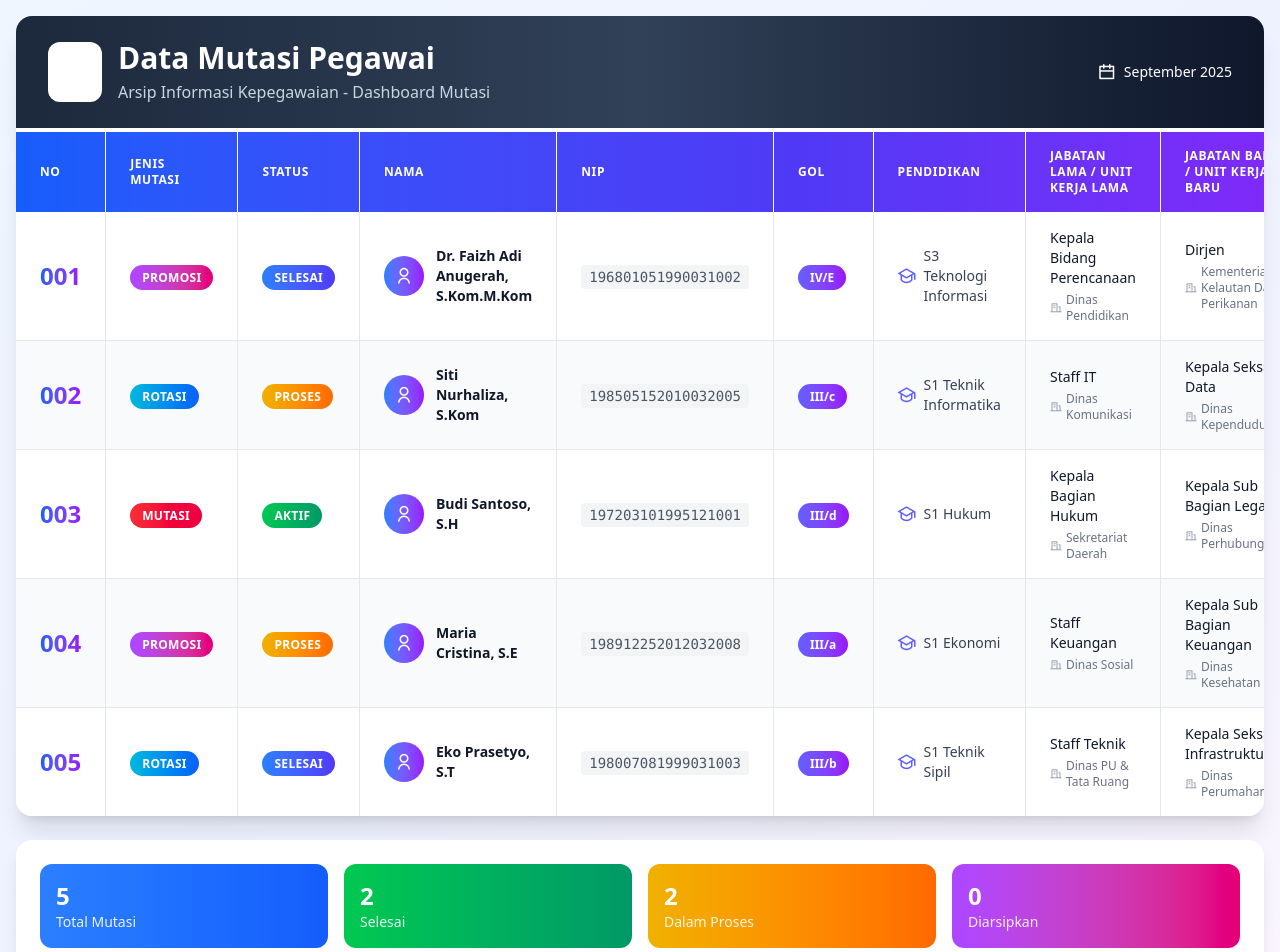
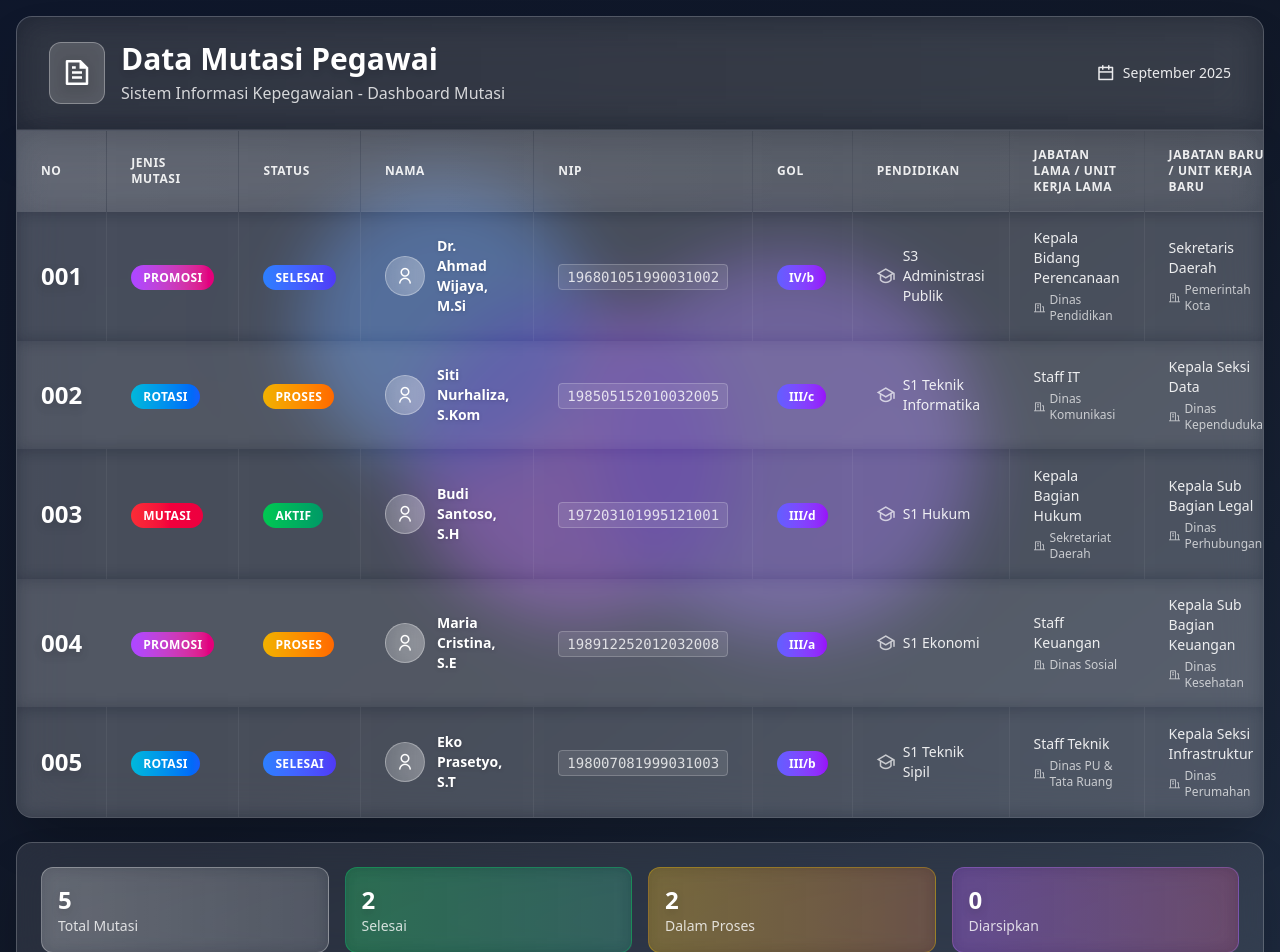
Before and after one commit to Glenn-Rhee/progress-archive-kkp, a Next.js app: page /arsip in a window 1280 px wide. Shown: the top 952 px of the page. Built offline with nearby package versions, Linux system fonts and the light colour scheme.

Commit message:
feat:table baru

```diff
--- a/src/app/arsip/page.tsx
+++ b/src/app/arsip/page.tsx
@@ -1,5 +1,6 @@
-"use client"
+'use client';
 import React, { useState } from 'react';
+import BackgroundAnimated from '@/components/BackgroundAnimated';
 // Using Remix Icon classes instead of lucide-react
 // Make sure to include Remix Icon CSS: https://cdn.jsdelivr.net/npm/remixicon@3.5.0/fonts/remixicon.css
 
@@ -32,16 +33,16 @@ const sampleData: MutasiData[] = [
     no: 1,
     jenisMutasi: 'Promosi',
     status: 'Selesai',
-    nama: 'Dr. Faizh Adi Anugerah, S.Kom.M.Kom',
+    nama: 'Dr. Ahmad Wijaya, M.Si',
     nip: '196801051990031002',
-    golongan: 'IV/E',
-    pendidikan: 'S3 Teknologi Informasi',
+    golongan: 'IV/b',
+    pendidikan: 'S3 Administrasi Publik',
     jabatanLama: 'Kepala Bidang Perencanaan',
     unitKerjaLama: 'Dinas Pendidikan',
-    jabatanBaru: 'Dirjen',
-    unitKerjaBaru: 'Kementerian Kelautan Dan Perikanan',
+    jabatanBaru: 'Sekretaris Daerah',
+    unitKerjaBaru: 'Pemerintah Kota',
     catatan: 'Berlaku mulai 1 Januari 2025',
-    tanggalMutasi: '2025-01-01'
+    tanggalMutasi: '2025-01-01'
   },
   {
     id: '2',
@@ -177,140 +178,140 @@ const MutasiTable: React.FC<TableProps> = ({ data }) => {
   };
 
   return (
-    <div className="min-h-screen bg-gradient-to-br from-blue-50 via-indigo-50 to-purple-50 p-4">
+    <div className="min-h-screen p-4">
       <div className="max-w-7xl mx-auto">
           {/* Header */}
-        <div className="bg-white rounded-t-2xl shadow-xl border-b-4 border-gradient-to-r from-blue-500 to-purple-600">
-          <div className="bg-gradient-to-r from-slate-800 via-slate-700 to-slate-900 rounded-t-2xl px-8 py-6">
+          <div className="bg-white/10 backdrop-blur-xl rounded-t-2xl shadow-2xl border border-white/20">
+            <div className="bg-gradient-to-r from-black/20 via-black/15 to-black/10 backdrop-blur-lg rounded-t-2xl px-8 py-6 border-b border-white/10">
               <div className="flex items-center justify-between">
                 <div className="flex items-center space-x-4">
-                <div className="p-3 bg-white bg-opacity-20 rounded-xl backdrop-blur-sm">
-                  <i className="ri-file-text-line text-3xl text-white"></i>
+                  <div className="p-3 bg-white/20 backdrop-blur-sm rounded-xl border border-white/30">
+                    <i className="ri-file-text-line text-3xl text-white drop-shadow-lg"></i>
                   </div>
                   <div>
-                  <h1 className="text-3xl font-bold text-white">Data Mutasi Pegawai</h1>
-                  <p className="text-slate-300 mt-1">Arsip Informasi Kepegawaian - Dashboard Mutasi</p>
+                    <h1 className="text-3xl font-bold text-white drop-shadow-lg">Data Mutasi Pegawai</h1>
+                    <p className="text-white/80 mt-1 drop-shadow">Sistem Informasi Kepegawaian - Dashboard Mutasi</p>
                   </div>
                 </div>
-              <div className="flex items-center space-x-2 text-white">
+                <div className="flex items-center space-x-2 text-white/90">
                   <i className="ri-calendar-line text-lg"></i>
-                <span className="text-sm">September 2025</span>
+                  <span className="text-sm font-medium">September 2025</span>
                 </div>
               </div>
             </div>
           </div>
 
           {/* Table */}
-        <div className="bg-white rounded-b-2xl shadow-xl overflow-hidden">
+          <div className="bg-white/10 backdrop-blur-xl rounded-b-2xl shadow-2xl overflow-hidden border border-white/20 border-t-0">
             <div className="overflow-x-auto">
               <table className="w-full">
                 {/* Table Header */}
-              <thead className="bg-gradient-to-r from-blue-600 via-indigo-600 to-purple-600">
+                <thead className="bg-gradient-to-r from-white/20 via-white/15 to-white/10 backdrop-blur-lg border-b border-white/20">
                   <tr>
-                  <th className="px-6 py-4 text-left text-xs font-bold text-white uppercase tracking-wider border-r border-white border-opacity-20">
+                  <th className="px-6 py-4 text-left text-xs font-bold text-white/90 uppercase tracking-wider border-r border-white/10">
                     No
                   </th>
-                  <th className="px-6 py-4 text-left text-xs font-bold text-white uppercase tracking-wider border-r border-white border-opacity-20">
+                  <th className="px-6 py-4 text-left text-xs font-bold text-white/90 uppercase tracking-wider border-r border-white/10">
                     Jenis Mutasi
                   </th>
-                  <th className="px-6 py-4 text-left text-xs font-bold text-white uppercase tracking-wider border-r border-white border-opacity-20">
+                  <th className="px-6 py-4 text-left text-xs font-bold text-white/90 uppercase tracking-wider border-r border-white/10">
                     Status
                   </th>
-                  <th className="px-6 py-4 text-left text-xs font-bold text-white uppercase tracking-wider border-r border-white border-opacity-20">
+                  <th className="px-6 py-4 text-left text-xs font-bold text-white/90 uppercase tracking-wider border-r border-white/10">
                     Nama
                   </th>
-                  <th className="px-6 py-4 text-left text-xs font-bold text-white uppercase tracking-wider border-r border-white border-opacity-20">
+                  <th className="px-6 py-4 text-left text-xs font-bold text-white/90 uppercase tracking-wider border-r border-white/10">
                     NIP
                   </th>
-                  <th className="px-6 py-4 text-left text-xs font-bold text-white uppercase tracking-wider border-r border-white border-opacity-20">
+                  <th className="px-6 py-4 text-left text-xs font-bold text-white/90 uppercase tracking-wider border-r border-white/10">
                     Gol
                   </th>
-                  <th className="px-6 py-4 text-left text-xs font-bold text-white uppercase tracking-wider border-r border-white border-opacity-20">
+                  <th className="px-6 py-4 text-left text-xs font-bold text-white/90 uppercase tracking-wider border-r border-white/10">
                     Pendidikan
                   </th>
-                  <th className="px-6 py-4 text-left text-xs font-bold text-white uppercase tracking-wider border-r border-white border-opacity-20">
+                  <th className="px-6 py-4 text-left text-xs font-bold text-white/90 uppercase tracking-wider border-r border-white/10">
                     Jabatan Lama / Unit Kerja Lama
                   </th>
-                  <th className="px-6 py-4 text-left text-xs font-bold text-white uppercase tracking-wider border-r border-white border-opacity-20">
+                  <th className="px-6 py-4 text-left text-xs font-bold text-white/90 uppercase tracking-wider border-r border-white/10">
                     Jabatan Baru / Unit Kerja Baru
                   </th>
-                  <th className="px-6 py-4 text-left text-xs font-bold text-white uppercase tracking-wider border-r border-white border-opacity-20">
+                  <th className="px-6 py-4 text-left text-xs font-bold text-white/90 uppercase tracking-wider border-r border-white/10">
                     Catatan
                   </th>
-                  <th className="px-6 py-4 text-left text-xs font-bold text-white uppercase tracking-wider">
+                  <th className="px-6 py-4 text-left text-xs font-bold text-white/90 uppercase tracking-wider">
                     Arsip
                   </th>
                 </tr>
               </thead>
 
               {/* Table Body */}
-              <tbody className="divide-y divide-gray-200">
+              <tbody className="divide-y divide-white/10">
                 {data.map((item, index) => (
                   <tr
                     key={item.id}
-                    className={`hover:bg-gradient-to-r hover:from-blue-50 hover:to-indigo-50 transition-all duration-300 ${
-                      index % 2 === 0 ? 'bg-white' : 'bg-gray-50'
-                    } ${archivedItems.has(item.id) ? 'opacity-60 bg-gray-100' : ''}`}
+                    className={`hover:bg-white/20 backdrop-blur-sm transition-all duration-300 ${
+                      index % 2 === 0 ? 'bg-white/5' : 'bg-white/10'
+                    } ${archivedItems.has(item.id) ? 'opacity-60 bg-white/5' : ''} border-b border-white/5`}
                   >
-                    <td className="px-6 py-4 whitespace-nowrap border-r border-gray-200">
+                    <td className="px-6 py-4 whitespace-nowrap border-r border-white/10">
                       <div className="flex items-center justify-center">
-                        <span className="text-2xl font-bold text-transparent bg-gradient-to-r from-blue-600 to-purple-600 bg-clip-text">
+                        <span className="text-2xl font-bold text-white drop-shadow-lg">
                           {item.no.toString().padStart(3, '0')}
                         </span>
                       </div>
                     </td>
-                    <td className="px-6 py-4 whitespace-nowrap border-r border-gray-200">
+                    <td className="px-6 py-4 whitespace-nowrap border-r border-white/10">
                       <JenisMutasiBadge jenis={item.jenisMutasi} />
                     </td>
-                    <td className="px-6 py-4 whitespace-nowrap border-r border-gray-200">
+                    <td className="px-6 py-4 whitespace-nowrap border-r border-white/10">
                       <StatusBadge status={item.status} />
                     </td>
-                    <td className="px-6 py-4 border-r border-gray-200">
+                    <td className="px-6 py-4 border-r border-white/10">
                       <div className="flex items-center space-x-3">
                         <div className="flex-shrink-0 h-10 w-10">
-                          <div className="h-10 w-10 rounded-full bg-gradient-to-r from-blue-500 to-purple-600 flex items-center justify-center">
+                          <div className="h-10 w-10 rounded-full bg-gradient-to-r from-white/20 to-white/30 backdrop-blur-sm border border-white/30 flex items-center justify-center">
                             <i className="ri-user-line text-lg text-white"></i>
                           </div>
                         </div>
                         <div>
-                          <div className="text-sm font-semibold text-gray-900">{item.nama}</div>
+                          <div className="text-sm font-semibold text-white drop-shadow">{item.nama}</div>
                         </div>
                       </div>
                     </td>
-                    <td className="px-6 py-4 whitespace-nowrap border-r border-gray-200">
-                      <span className="font-mono text-sm text-gray-600 bg-gray-100 px-2 py-1 rounded">
+                    <td className="px-6 py-4 whitespace-nowrap border-r border-white/10">
+                      <span className="font-mono text-sm text-white/80 bg-white/10 backdrop-blur-sm px-2 py-1 rounded border border-white/20">
                         {item.nip}
                       </span>
                     </td>
-                    <td className="px-6 py-4 whitespace-nowrap border-r border-gray-200">
+                    <td className="px-6 py-4 whitespace-nowrap border-r border-white/10">
                       <GolonganBadge golongan={item.golongan} />
                     </td>
-                    <td className="px-6 py-4 border-r border-gray-200">
+                    <td className="px-6 py-4 border-r border-white/10">
                       <div className="flex items-center space-x-2">
-                        <i className="ri-graduation-cap-line text-lg text-indigo-500"></i>
-                        <span className="text-sm text-gray-700">{item.pendidikan}</span>
+                        <i className="ri-graduation-cap-line text-lg text-white/70"></i>
+                        <span className="text-sm text-white/90">{item.pendidikan}</span>
                       </div>
                     </td>
-                    <td className="px-6 py-4 border-r border-gray-200">
+                    <td className="px-6 py-4 border-r border-white/10">
                       <div className="space-y-1">
-                        <div className="text-sm font-medium text-gray-900">{item.jabatanLama}</div>
+                        <div className="text-sm font-medium text-white/90">{item.jabatanLama}</div>
                         <div className="flex items-center space-x-1">
-                          <i className="ri-building-line text-xs text-gray-400"></i>
-                          <span className="text-xs text-gray-500">{item.unitKerjaLama}</span>
+                          <i className="ri-building-line text-xs text-white/60"></i>
+                          <span className="text-xs text-white/70">{item.unitKerjaLama}</span>
                         </div>
                       </div>
                     </td>
-                    <td className="px-6 py-4 border-r border-gray-200">
+                    <td className="px-6 py-4 border-r border-white/10">
                       <div className="space-y-1">
-                        <div className="text-sm font-medium text-gray-900">{item.jabatanBaru}</div>
+                        <div className="text-sm font-medium text-white/90">{item.jabatanBaru}</div>
                         <div className="flex items-center space-x-1">
-                          <i className="ri-building-line text-xs text-gray-400"></i>
-                          <span className="text-xs text-gray-500">{item.unitKerjaBaru}</span>
+                          <i className="ri-building-line text-xs text-white/60"></i>
+                          <span className="text-xs text-white/70">{item.unitKerjaBaru}</span>
                         </div>
                       </div>
                     </td>
-                    <td className="px-6 py-4 border-r border-gray-200">
-                      <div className="text-sm text-gray-600 italic max-w-xs">
+                    <td className="px-6 py-4 border-r border-white/10">
+                      <div className="text-sm text-white/80 italic max-w-xs">
                         {item.catatan}
                       </div>
                     </td>
@@ -318,10 +319,10 @@ const MutasiTable: React.FC<TableProps> = ({ data }) => {
                       <button
                         onClick={() => handleArchive(item.id, item.nama)}
                         disabled={archivedItems.has(item.id)}
-                        className={`inline-flex items-center space-x-2 px-4 py-2 rounded-lg text-sm font-medium transition-all duration-200 ${
+                        className={`inline-flex items-center space-x-2 px-4 py-2 rounded-lg text-sm font-medium transition-all duration-200 backdrop-blur-sm border ${
                           archivedItems.has(item.id)
-                            ? 'bg-green-100 text-green-800 cursor-not-allowed'
-                            : 'bg-gradient-to-r from-slate-600 to-slate-700 text-white hover:from-slate-700 hover:to-slate-800 hover:shadow-lg transform hover:-translate-y-0.5'
+                            ? 'bg-green-500/20 text-green-100 cursor-not-allowed border-green-400/30'
+                            : 'bg-white/10 text-white hover:bg-white/20 hover:shadow-lg transform hover:-translate-y-0.5 border-white/30'
                         }`}
                       >
                         <i className={`${archivedItems.has(item.id) ? 'ri-check-line' : 'ri-archive-line'} text-base`}></i>
@@ -336,23 +337,23 @@ const MutasiTable: React.FC<TableProps> = ({ data }) => {
         </div>
 
         {/* Footer Stats */}
-        <div className="mt-6 bg-white rounded-2xl shadow-lg p-6">
+        <div className="mt-6 bg-white/10 backdrop-blur-xl rounded-2xl shadow-2xl border border-white/20 p-6">
           <div className="grid grid-cols-1 md:grid-cols-4 gap-4">
-            <div className="bg-gradient-to-r from-blue-500 to-blue-600 rounded-xl p-4 text-white">
-              <div className="text-2xl font-bold">{data.length}</div>
-              <div className="text-sm opacity-90">Total Mutasi</div>
+            <div className="bg-gradient-to-r from-white/20 to-white/10 backdrop-blur-sm rounded-xl p-4 text-white border border-white/30">
+              <div className="text-2xl font-bold drop-shadow-lg">{data.length}</div>
+              <div className="text-sm text-white/80">Total Mutasi</div>
             </div>
-            <div className="bg-gradient-to-r from-green-500 to-emerald-600 rounded-xl p-4 text-white">
-              <div className="text-2xl font-bold">{data.filter(d => d.status === 'Selesai').length}</div>
-              <div className="text-sm opacity-90">Selesai</div>
+            <div className="bg-gradient-to-r from-green-500/30 to-emerald-500/20 backdrop-blur-sm rounded-xl p-4 text-white border border-green-400/30">
+              <div className="text-2xl font-bold drop-shadow-lg">{data.filter(d => d.status === 'Selesai').length}</div>
+              <div className="text-sm text-white/80">Selesai</div>
             </div>
-            <div className="bg-gradient-to-r from-yellow-500 to-orange-500 rounded-xl p-4 text-white">
-              <div className="text-2xl font-bold">{data.filter(d => d.status === 'Proses').length}</div>
-              <div className="text-sm opacity-90">Dalam Proses</div>
+            <div className="bg-gradient-to-r from-yellow-500/30 to-orange-500/20 backdrop-blur-sm rounded-xl p-4 text-white border border-yellow-400/30">
+              <div className="text-2xl font-bold drop-shadow-lg">{data.filter(d => d.status === 'Proses').length}</div>
+              <div className="text-sm text-white/80">Dalam Proses</div>
             </div>
-            <div className="bg-gradient-to-r from-purple-500 to-pink-600 rounded-xl p-4 text-white">
-              <div className="text-2xl font-bold">{archivedItems.size}</div>
-              <div className="text-sm opacity-90">Diarsipkan</div>
+            <div className="bg-gradient-to-r from-purple-500/30 to-pink-500/20 backdrop-blur-sm rounded-xl p-4 text-white border border-purple-400/30">
+              <div className="text-2xl font-bold drop-shadow-lg">{archivedItems.size}</div>
+              <div className="text-sm text-white/80">Diarsipkan</div>
             </div>
           </div>
         </div>
@@ -363,7 +364,14 @@ const MutasiTable: React.FC<TableProps> = ({ data }) => {
 
 // Main App Component
 const App: React.FC = () => {
-  return <MutasiTable data={sampleData} />;
+  return (
+    <div className="relative">
+      <BackgroundAnimated />
+      <div className="relative z-10">
+        <MutasiTable data={sampleData} />
+      </div>
+    </div>
+  );
 };
 
 export default App;
```
Lines whose indentation alone changed are shown as unchanged.
